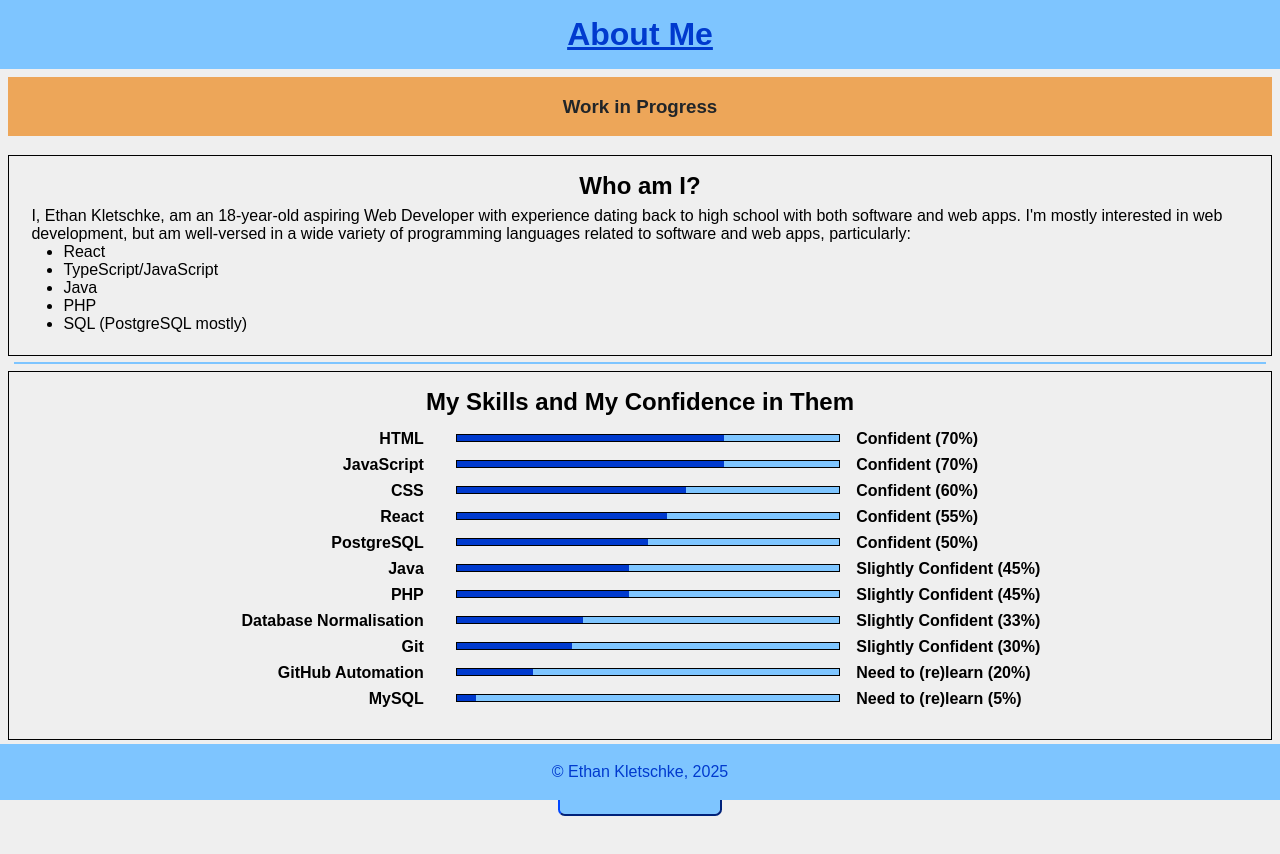
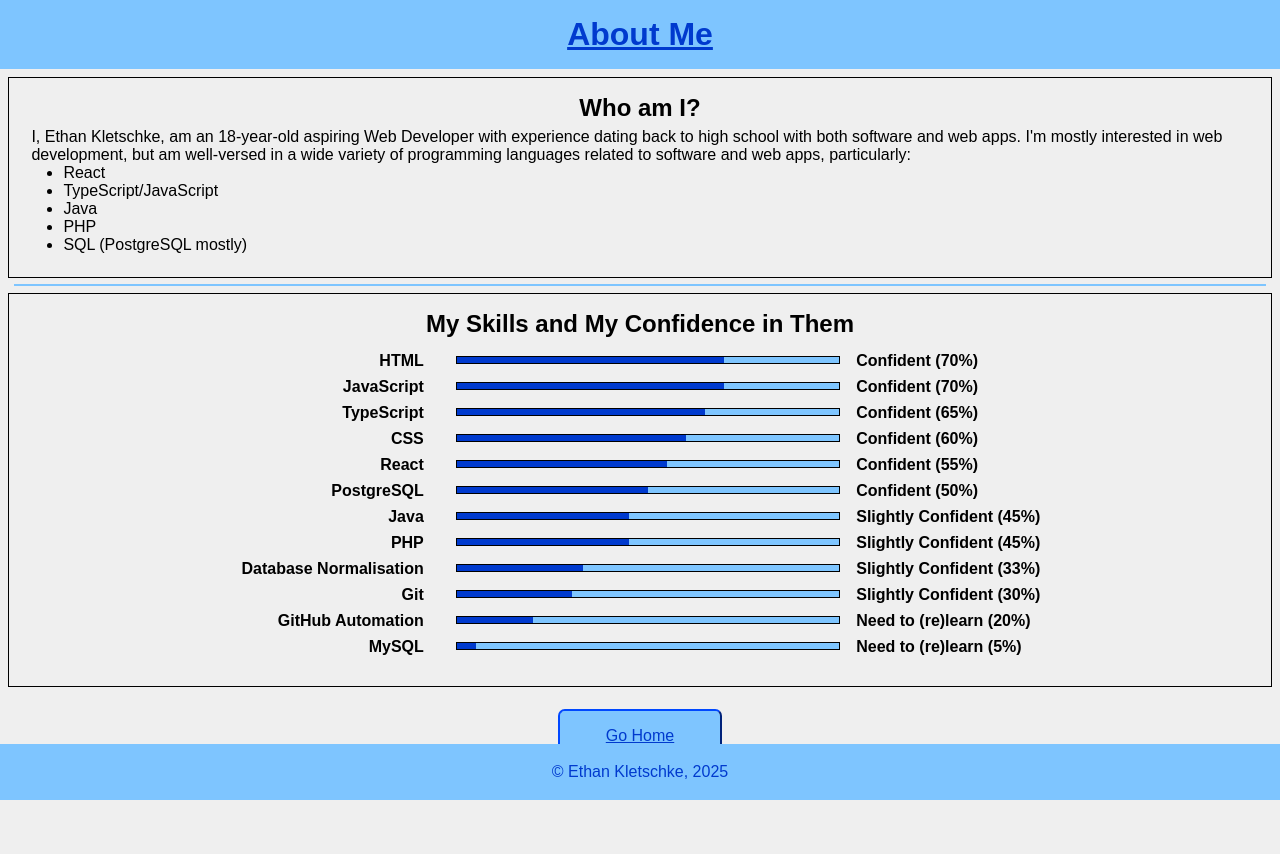
Before and after one commit to ethanKletschke/TSX-Portfolio-App, a React (Vite) app: page /aboutMe in a window 1280 px wide. Shown: the top 854 px of the page. Built offline with nearby package versions, Linux system fonts and the light colour scheme.

Commit message:
Tweak: Add TypeScript as a skill in AboutMe

```diff
--- a/src/pages/AboutMe/AboutMe.tsx
+++ b/src/pages/AboutMe/AboutMe.tsx
@@ -2,7 +2,6 @@ import Footer from "../../comps/Footer/Footer";
 import GoHomeBtn from "../../comps/GoHomeBtn/GoHomeBtn";
 import Header from "../../comps/Header/Header";
 import SkillMeter from "../../comps/SkillMeter/SkillMeter";
-import WorkInProg from "../../comps/WorkInProg/WorkInProg";
 import styles from "./AboutMe.module.css";
 
 export default function AboutMe() {
@@ -13,8 +12,6 @@ export default function AboutMe() {
       </Header>
 
       <article id="main-body">
-        <WorkInProg />
-
         <section className={styles["body-section"]}>
           <header>
             <h2>Who am I?</h2>
@@ -46,6 +43,7 @@ export default function AboutMe() {
           <article>
             <SkillMeter lblText="HTML" value={70} htmlID="html" />
             <SkillMeter lblText="JavaScript" value={70} htmlID="js" />
+            <SkillMeter lblText="TypeScript" value={65} htmlID="ts" />
             <SkillMeter lblText="CSS" value={60} htmlID="css" />
             <SkillMeter lblText="React" value={55} htmlID="react" />
             <SkillMeter lblText="PostgreSQL" value={50} htmlID="pgsql" />
--- a/src/pages/ObjSort/ObjSort.tsx
+++ b/src/pages/ObjSort/ObjSort.tsx
@@ -6,6 +6,11 @@ import sortObject from "../../funcs/sortObjects.ts";
 
 // Object Sorting Component
 export default function ObjSort() {
+  // Submit event handler
+  const handleSubmit = (e: React.FormEvent<HTMLFormElement>) => {
+    e.preventDefault();
+  };
+
   return (
     <main>
       {/* Main header component */}
@@ -18,6 +23,10 @@ export default function ObjSort() {
         {/* Indicate the page is a WIP */}
         <WorkInProg />
 
+        <form onSubmit={handleSubmit}>
+
+        </form>
+
         {/* Button to return to index route */}
         <GoHomeBtn />
       </article>
```
